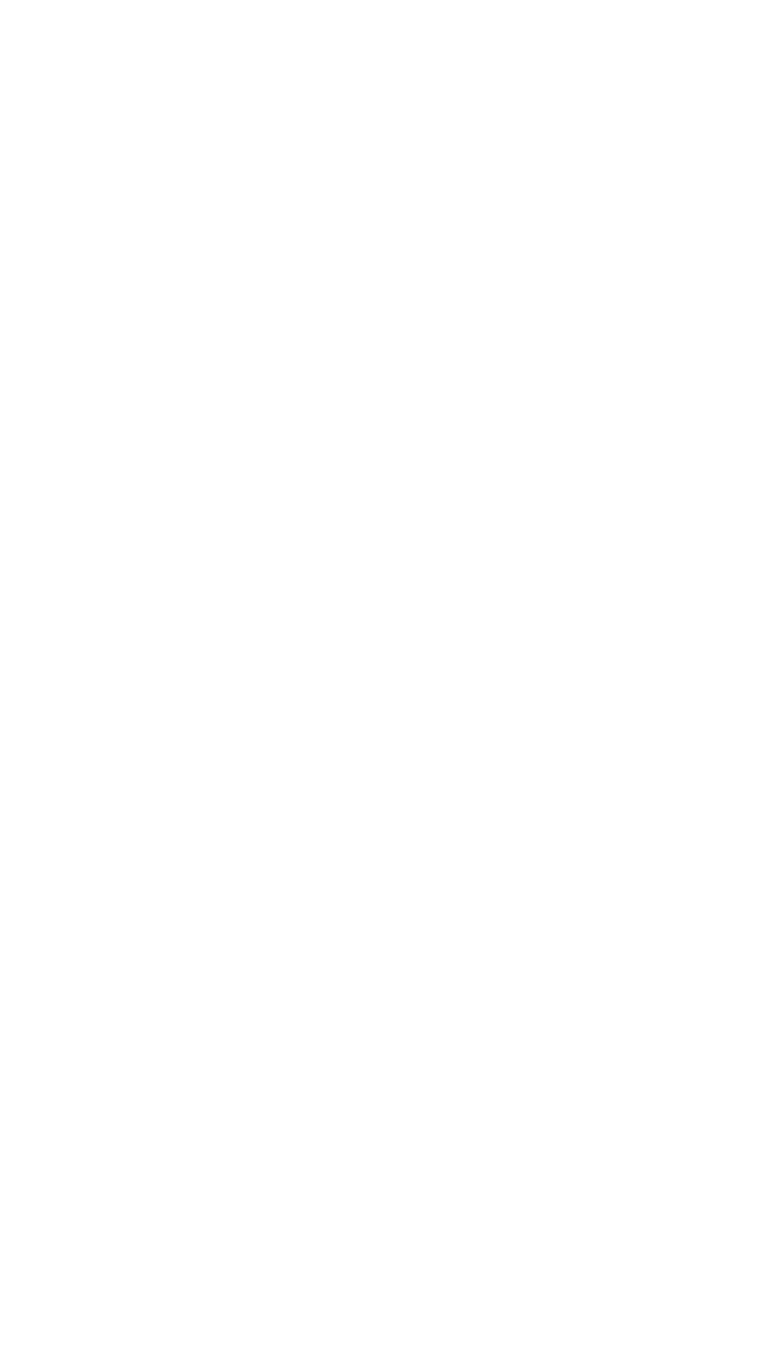
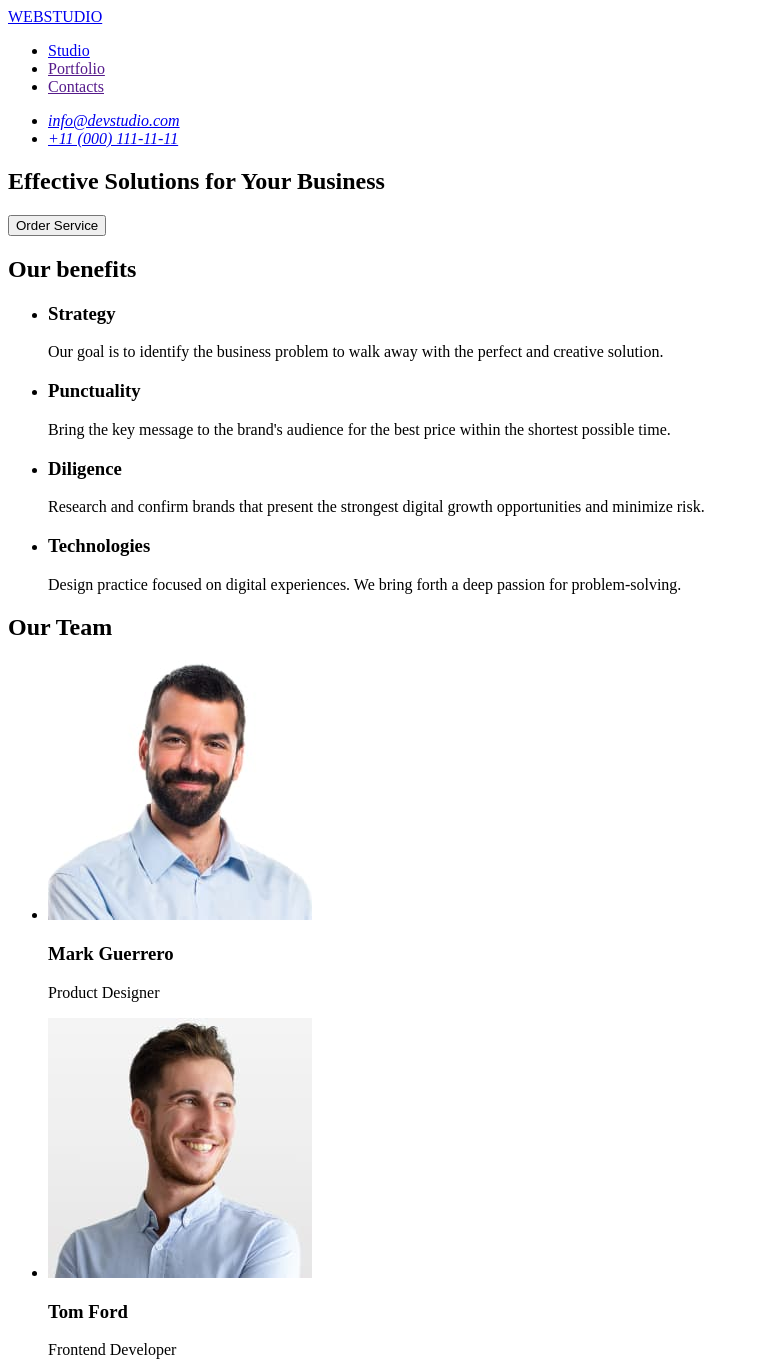
Before and after one commit to OlhaKadeeva/goit-markup-hw-01, a plain HTML site: page index.html in a window 1280 px wide. Shown: the top 1362 px of the page, without its empty margins (0-759 px from the left). Before the commit the page ends 800 px from the top, so only its background shows below. Drawn offline with Linux system fonts and the light colour scheme.

Commit message:
homework 1

```diff
--- a/index.html
+++ b/index.html
@@ -3,7 +3,125 @@
   <head>
     <meta charset="UTF-8" />
     <meta name="viewport" content="width=device-width, initial-scale=1.0" />
-    <title>Document</title>
+    <title>WEBSTUDIO</title>
   </head>
-  <body></body>
+  <body>
+    <!-- HEADER -->
+    <header>
+      <nav>
+        <a href="./index.html">WEBSTUDIO</a>
+        <ul>
+          <li><a href="./index.html">Studio</a></li>
+          <li><a href="">Portfolio</a></li>
+          <li><a href="">Contacts</a></li>
+        </ul>
+        <address>
+          <ul>
+            <li>
+              <a href="mailto:info@devstudio.com">info@devstudio.com</a>
+            </li>
+            <li>
+              <a href="tel:+110001111111">+11 (000) 111-11-11</a>
+            </li>
+          </ul>
+        </address>
+      </nav>
+    </header>
+    <!-- MAIN CONTENT -->
+    <main>
+      <!-- HERO -->
+      <section>
+        <h1>Effective Solutions for Your Business</h1>
+        <button type="button">Order Service</button>
+      </section>
+      <!-- BENEFITS -->
+      <section>
+        <h2>Our benefits</h2>
+        <ul>
+          <li>
+            <h3>Strategy</h3>
+            <p>
+              Our goal is to identify the business problem to walk away with the
+              perfect and creative solution.
+            </p>
+          </li>
+          <li>
+            <h3>Punctuality</h3>
+            <p>
+              Bring the key message to the brand's audience for the best price
+              within the shortest possible time.
+            </p>
+          </li>
+          <li>
+            <h3>Diligence</h3>
+            <p>
+              Research and confirm brands that present the strongest digital
+              growth opportunities and minimize risk.
+            </p>
+          </li>
+          <li>
+            <h3>Technologies</h3>
+            <p>
+              Design practice focused on digital experiences. We bring forth a
+              deep passion for problem-solving.
+            </p>
+          </li>
+        </ul>
+      </section>
+      <!-- TEAM-->
+      <section>
+        <h2>Our Team</h2>
+        <ul>
+          <li>
+            <img
+              src="./images/team/mark_guerrero.jpg"
+              alt="Photo of Mark Guerrero"
+              width="264"
+              height="260"
+            />
+            <h3>Mark Guerrero</h3>
+            <p>Product Designer</p>
+          </li>
+          <li>
+            <img
+              src="./images/team/tom_ford.jpg"
+              alt="Photo of Tom Ford"
+              width="264"
+              height="260"
+            />
+            <h3>Tom Ford</h3>
+            <p>Frontend Developer</p>
+          </li>
+          <li>
+            <img
+              src="./images/team/camila_garcia.jpg"
+              alt="Photo of Camila Garcia"
+              width="264"
+              height="260"
+            />
+            <h3>Camila Garcia</h3>
+            <p>Marketing</p>
+          </li>
+          <li>
+            <img
+              src="./images/team/daniel_wilson.jpg"
+              alt="Photo of Daniel Wilson"
+              width="264"
+              height="260"
+            />
+            <h3>Daniel Wilson</h3>
+            <p>UI Designer</p>
+          </li>
+        </ul>
+      </section>
+    </main>
+    <!-- FOOTER -->
+    <footer>
+      <a href="./index.html">WEBSTUDIO</a>
+      <p>
+        Increase the flow of customers and sales for your business with digital
+        marketing & growth solutions.
+      </p>
+    </footer>
+  </body>
 </html>
```
Also changed, not shown: 1 other file.
